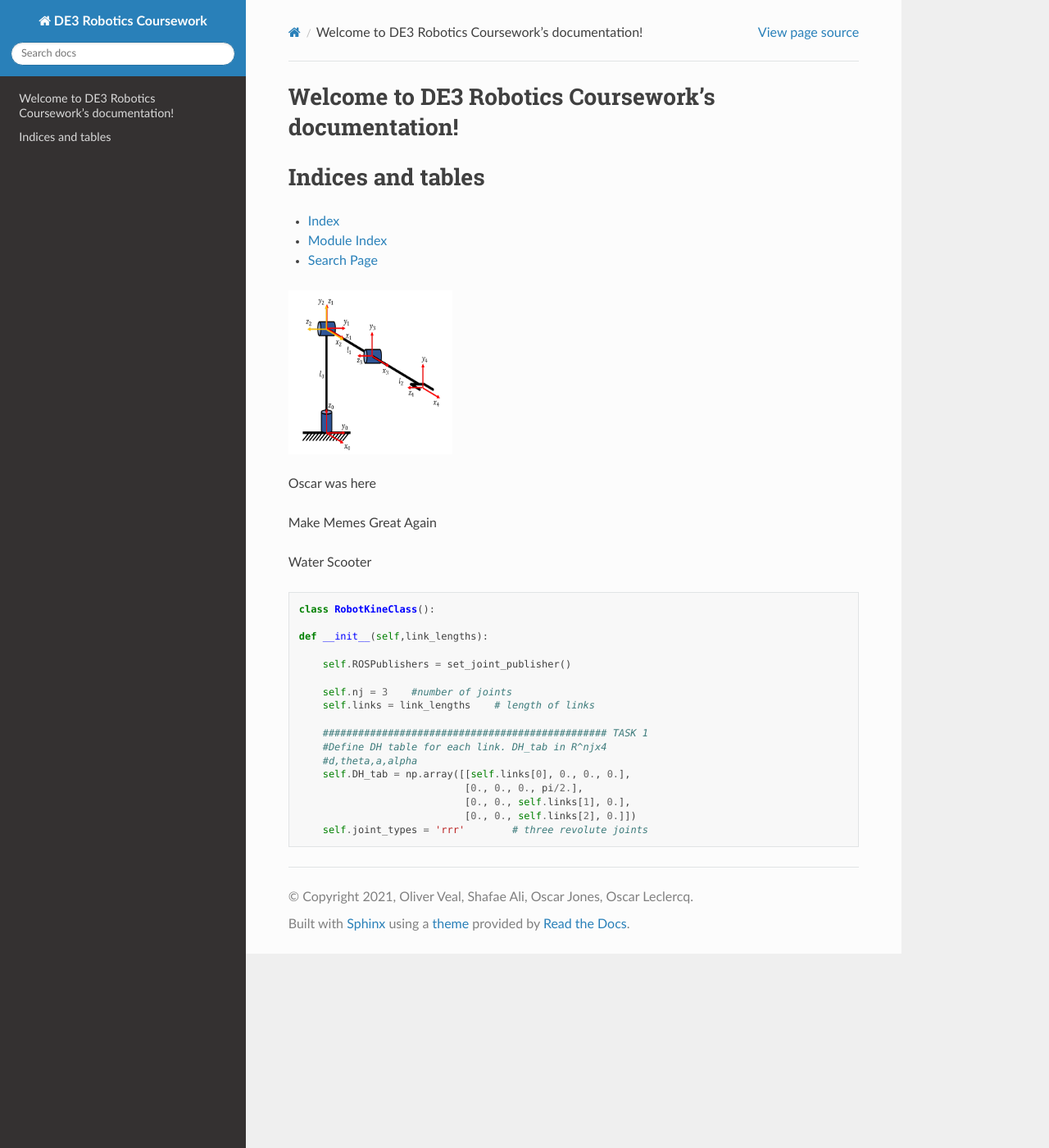
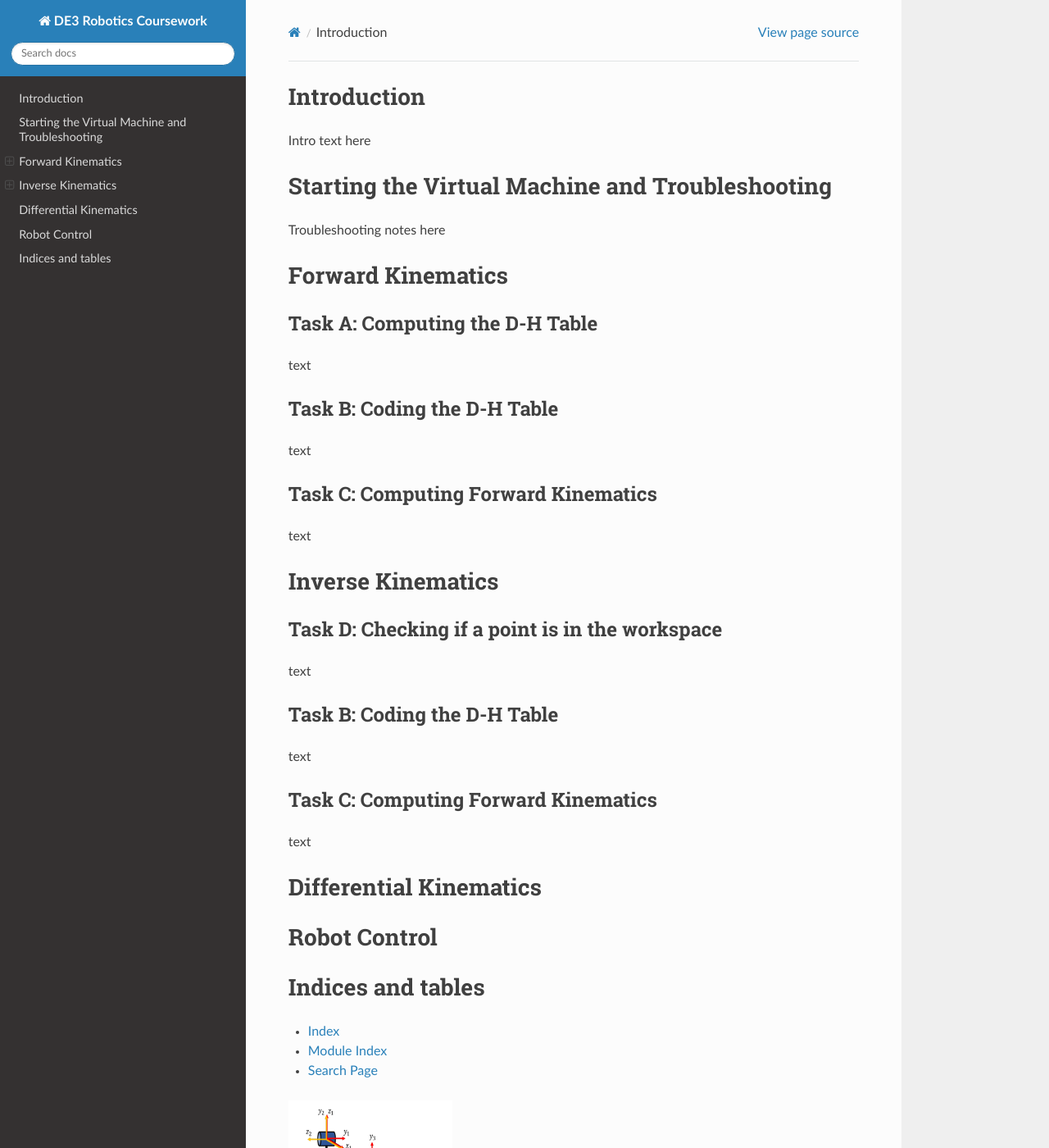
Before and after one commit to oliver-veal/robotics-coursework, a Sphinx documentation site: the page built from docs/source/index.rst, in a window 1280 px wide and 1400 px high. Shown: the whole window at 82% size. Built offline with Sphinx 7.4.7 and the Read the Docs theme 2.0.0, drawn with Linux system fonts in a browser that asks for light colours.

Commit message:
Test structure live

```diff
--- a/docs/source/index.rst
+++ b/docs/source/index.rst
@@ -3,15 +3,75 @@
    You can adapt this file completely to your liking, but it should at least
    contain the root `toctree` directive.
 
-Welcome to DE3 Robotics Coursework's documentation!
-===================================================
-
 .. toctree::
    :maxdepth: 2
    :caption: Contents:
 
+============
+Introduction
+============
 
+Intro text here
 
+================================================
+Starting the Virtual Machine and Troubleshooting
+================================================
+
+Troubleshooting notes here
+
+==================
+Forward Kinematics
+==================
+
+-------------------------------
+Task A: Computing the D-H Table
+-------------------------------
+
+text
+
+----------------------------
+Task B: Coding the D-H Table
+----------------------------
+
+text
+
+------------------------------------
+Task C: Computing Forward Kinematics
+------------------------------------
+
+text
+
+==================
+Inverse Kinematics
+==================
+
+-----------------------------------------------
+Task D: Checking if a point is in the workspace
+-----------------------------------------------
+
+text
+
+----------------------------
+Task B: Coding the D-H Table
+----------------------------
+
+text
+
+------------------------------------
+Task C: Computing Forward Kinematics
+------------------------------------
+
+text
+
+=======================
+Differential Kinematics
+=======================
+
+=============
+Robot Control
+=============
+
+==================
 Indices and tables
 ==================
 
@@ -24,13 +84,6 @@ Indices and tables
    :height: 200
    :width: 200
    :alt: Robot Diagram
-
-
-Oscar was here
-
-Make Memes Great Again
-
-Water Scooter
 
 .. code-block:: python
 
```
